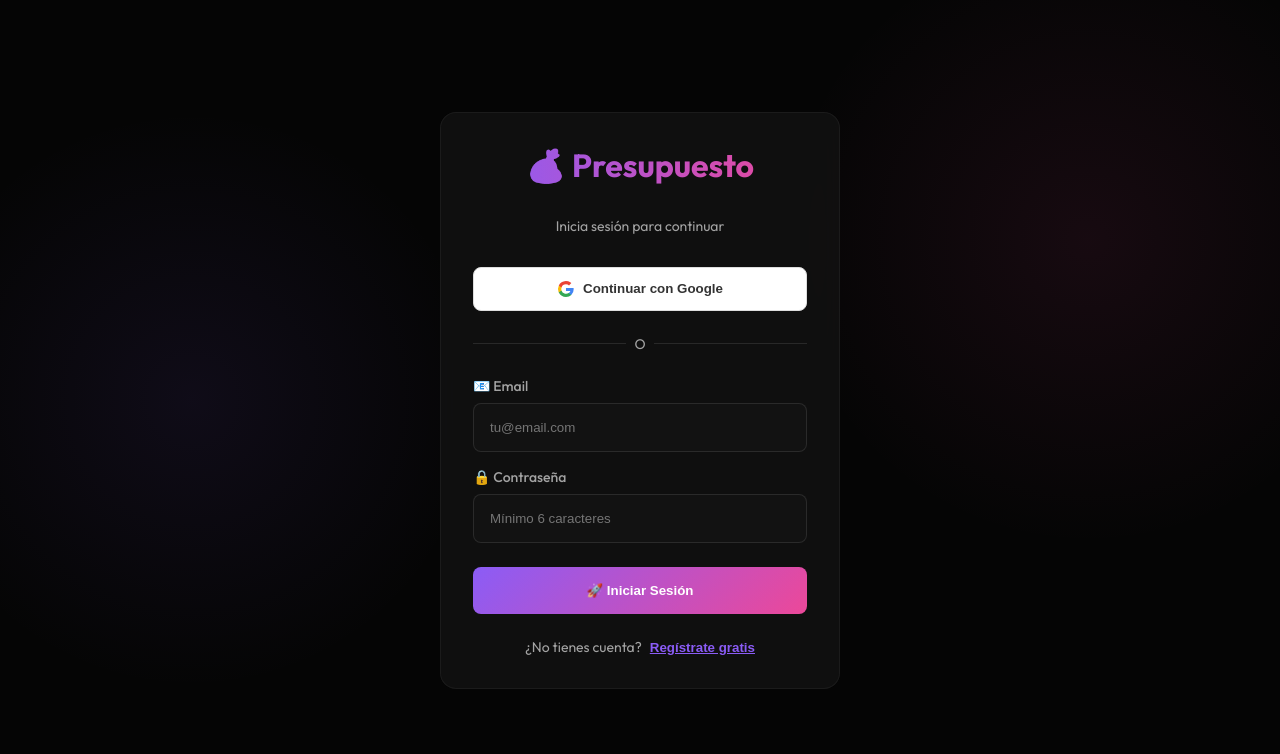
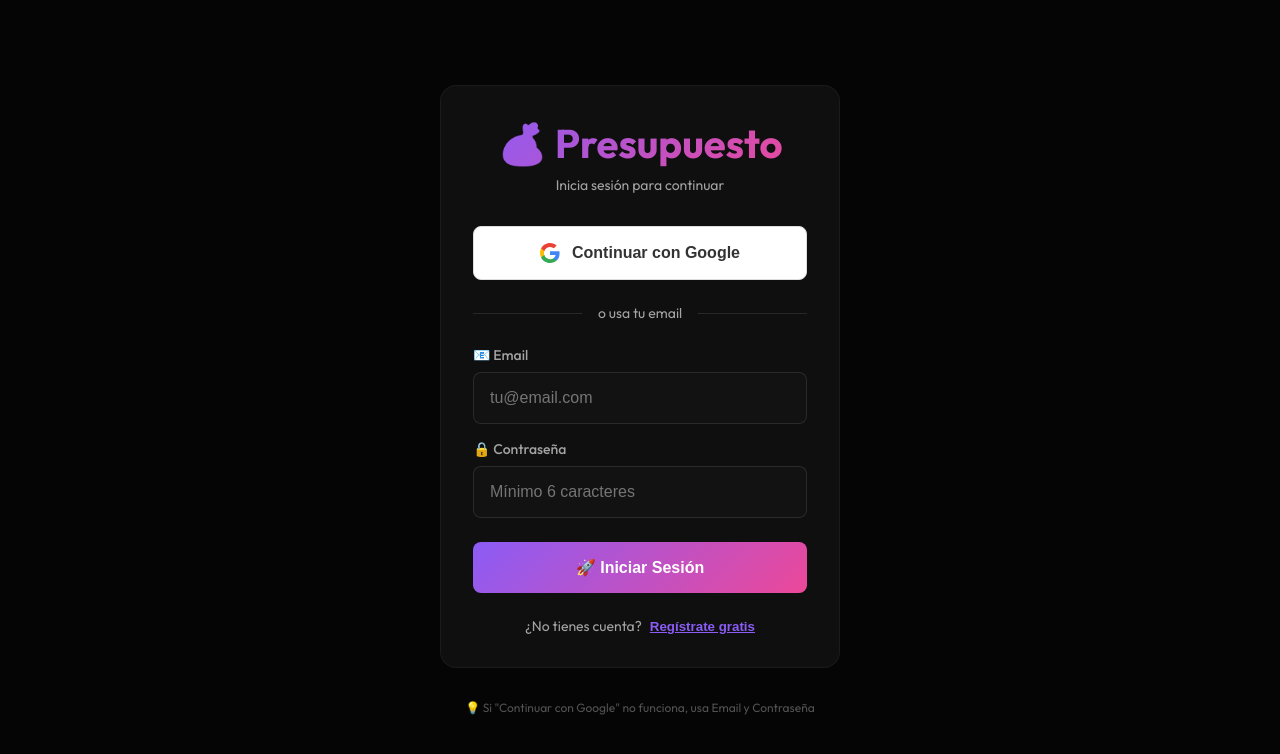
Before and after one commit to pqem/App-Presupuesto, a Next.js app: page /App-Presupuesto/ in a window 1280 px wide. Shown: the top 754 px of the page. Built offline with nearby package versions, Linux system fonts and the light colour scheme; no server answers.

Commit message:
🔧 Simplificar Google Sign-In - versión más robusta

```diff
--- a/src/components/LoginPage.tsx
+++ b/src/components/LoginPage.tsx
@@ -5,7 +5,6 @@ import {
     signInWithEmailAndPassword,
     createUserWithEmailAndPassword,
     GoogleAuthProvider,
-    signInWithPopup,
     signInWithRedirect,
     getRedirectResult
 } from 'firebase/auth';
@@ -18,51 +17,46 @@ export default function LoginPage() {
     const [error, setError] = useState('');
     const [loading, setLoading] = useState(false);
 
-    // Detectar si es móvil
-    const isMobile = () => {
-        return /Android|webOS|iPhone|iPad|iPod|BlackBerry|IEMobile|Opera Mini/i.test(navigator.userAgent);
-    };
-
-    // Manejar resultado de redirect (para móviles)
+    // Manejar resultado de redirect cuando vuelve de Google
     useEffect(() => {
         const handleRedirectResult = async () => {
             try {
                 const result = await getRedirectResult(auth);
                 if (result) {
-                    // Usuario inició sesión con éxito
-                    console.log('Login exitoso con Google');
+                    console.log('✅ Login exitoso con Google');
                 }
             } catch (err: any) {
-                console.error('Error en redirect:', err);
-                setError('Error al iniciar sesión con Google: ' + err.message);
+                console.error('❌ Error en redirect:', err);
+                setError('Error: ' + (err.message || 'No se pudo iniciar sesión con Google'));
             }
         };
         handleRedirectResult();
     }, []);
 
     const handleGoogleLogin = async () => {
+        console.log('🚀 Iniciando Google Sign-In...');
         setError('');
         setLoading(true);
+
         const provider = new GoogleAuthProvider();
 
         try {
-            if (isMobile()) {
-                // En móviles usa redirect (más confiable)
+            console.log('📱 Redirigiendo a Google...');
             await signInWithRedirect(auth, provider);
+            // La página se recargará automáticamente después del redirect
+        } catch (err: any) {
+            console.error('❌ Error:', err);
+            setLoading(false);
+
+            if (err.code === 'auth/operation-not-allowed') {
+                setError('⚠️ Google Sign-In no está habilitado en Firebase Console');
+            } else if (err.code === 'auth/unauthorized-domain') {
+                setError('⚠️ Este dominio no está autorizado en Firebase');
+            } else if (err.code === 'auth/popup-blocked') {
+                setError('⚠️ El navegador bloqueó el popup. Intenta de nuevo');
             } else {
-                // En escritorio usa popup
-                await signInWithPopup(auth, provider);
+                setError('❌ Error: ' + err.message);
             }
-        } catch (err: any) {
-            console.error(err);
-            if (err.code === 'auth/operation-not-allowed') {
-                setError('Google Sign-In no está habilitado. Ve a Firebase Console → Authentication → Sign-in method → Google');
-            } else if (err.code === 'auth/unauthorized-domain') {
-                setError('Este dominio no está autorizado. Agrega tu dominio en Firebase Console → Authentication → Settings → Authorized domains');
-            } else {
-                setError('Error al iniciar sesión con Google: ' + err.message);
-            }
-            setLoading(false);
         }
     };
 
@@ -80,15 +74,15 @@ export default function LoginPage() {
         } catch (err: any) {
             console.error(err);
             if (err.code === 'auth/invalid-credential') {
-                setError('Credenciales incorrectas.');
+                setError('❌ Email o contraseña incorrectos');
             } else if (err.code === 'auth/email-already-in-use') {
-                setError('Este email ya está registrado.');
+                setError('⚠️ Este email ya está registrado');
             } else if (err.code === 'auth/weak-password') {
-                setError('La contraseña debe tener al menos 6 caracteres.');
-            } else if (err.code === 'auth/operation-not-allowed') {
-                setError('El inicio de sesión con email y contraseña no está habilitado en Firebase.');
+                setError('⚠️ La contraseña debe tener al menos 6 caracteres');
+            } else if (err.code === 'auth/invalid-email') {
+                setError('⚠️ Email inválido');
             } else {
-                setError('Error: ' + err.message);
+                setError('❌ Error: ' + err.message);
             }
             setLoading(false);
         }
@@ -101,36 +95,35 @@ export default function LoginPage() {
             alignItems: 'center',
             justifyContent: 'center',
             minHeight: '100vh',
-            padding: '1rem'
+            padding: '1rem',
+            background: 'var(--bg-primary)'
         }}>
             <div className="glass-card" style={{ width: '100%', maxWidth: '400px', padding: '2rem' }}>
+                {/* Logo/Título */}
+                <div style={{ textAlign: 'center', marginBottom: '2rem' }}>
                     <h1 style={{
-                    fontSize: '2rem',
+                        fontSize: '2.5rem',
                         fontWeight: 700,
-                    textAlign: 'center',
-                    marginBottom: '2rem',
-                    background: 'linear-gradient(to right, var(--accent-primary), var(--accent-secondary))',
+                        marginBottom: '0.5rem',
+                        background: 'linear-gradient(135deg, var(--accent-primary), var(--accent-secondary))',
                         WebkitBackgroundClip: 'text',
                         WebkitTextFillColor: 'transparent'
                     }}>
                         💰 Presupuesto
                     </h1>
-
-                <p style={{
-                    textAlign: 'center',
-                    color: 'var(--text-secondary)',
-                    marginBottom: '2rem',
-                    fontSize: '0.875rem'
-                }}>
+                    <p style={{ color: 'var(--text-secondary)', fontSize: '0.875rem' }}>
                         {isLogin ? 'Inicia sesión para continuar' : 'Crea tu cuenta gratis'}
                     </p>
+                </div>
 
+                {/* Botón de Google */}
                 <button
+                    type="button"
                     onClick={handleGoogleLogin}
                     disabled={loading}
                     style={{
                         width: '100%',
-                        padding: '0.75rem',
+                        padding: '1rem',
                         background: 'white',
                         color: '#333',
                         border: '1px solid #ddd',
@@ -141,30 +134,40 @@ export default function LoginPage() {
                         display: 'flex',
                         alignItems: 'center',
                         justifyContent: 'center',
-                        gap: '0.5rem',
-                        transition: 'all 0.2s'
+                        gap: '0.75rem',
+                        fontSize: '1rem',
+                        transition: 'all 0.2s',
+                        opacity: loading ? 0.7 : 1
                     }}
-                    onMouseEnter={(e) => !loading && (e.currentTarget.style.background = '#f8f8f8')}
-                    onMouseLeave={(e) => (e.currentTarget.style.background = 'white')}
                 >
-                    <svg width="18" height="18" viewBox="0 0 18 18">
-                        <path fill="#4285F4" d="M16.51 8H8.98v3h4.3c-.18 1-.74 1.48-1.6 2.04v2.01h2.6a7.8 7.8 0 0 0 2.38-5.88c0-.57-.05-.66-.15-1.18z"/>
-                        <path fill="#34A853" d="M8.98 17c2.16 0 3.97-.72 5.3-1.94l-2.6-2a4.8 4.8 0 0 1-7.18-2.54H1.83v2.07A8 8 0 0 0 8.98 17z"/>
-                        <path fill="#FBBC05" d="M4.5 10.52a4.8 4.8 0 0 1 0-3.04V5.41H1.83a8 8 0 0 0 0 7.18l2.67-2.07z"/>
-                        <path fill="#EA4335" d="M8.98 4.18c1.17 0 2.23.4 3.06 1.2l2.3-2.3A8 8 0 0 0 1.83 5.4L4.5 7.49a4.77 4.77 0 0 1 4.48-3.3z"/>
+                    <svg width="20" height="20" viewBox="0 0 20 20">
+                        <path fill="#4285F4" d="M19.6 10.23c0-.82-.1-1.42-.25-2.05H10v3.72h5.5c-.15.96-.74 2.31-2.04 3.22v2.45h3.16c1.89-1.73 2.98-4.3 2.98-7.34z"/>
+                        <path fill="#34A853" d="M13.46 15.13c-.83.59-1.96 1-3.46 1-2.64 0-4.88-1.74-5.68-4.15H1.07v2.52C2.72 17.75 6.09 20 10 20c2.7 0 4.96-.89 6.62-2.42l-3.16-2.45z"/>
+                        <path fill="#FBBC05" d="M3.99 10c0-.69.12-1.35.32-1.97V5.51H1.07A9.973 9.973 0 000 10c0 1.61.39 3.14 1.07 4.49l3.24-2.52c-.2-.62-.32-1.28-.32-1.97z"/>
+                        <path fill="#EA4335" d="M10 3.88c1.88 0 3.13.81 3.85 1.48l2.84-2.76C14.96.99 12.7 0 10 0 6.09 0 2.72 2.25 1.07 5.51l3.24 2.52C5.12 5.62 7.36 3.88 10 3.88z"/>
                     </svg>
-                    {loading ? 'Procesando...' : 'Continuar con Google'}
+                    {loading ? 'Redirigiendo...' : 'Continuar con Google'}
                 </button>
 
+                {/* Separador */}
                 <div style={{ display: 'flex', alignItems: 'center', marginBottom: '1.5rem' }}>
                     <div style={{ flex: 1, height: '1px', background: 'var(--border-medium)' }}></div>
-                    <span style={{ padding: '0 0.5rem', color: 'var(--text-secondary)', fontSize: '0.875rem' }}>O</span>
+                    <span style={{ padding: '0 1rem', color: 'var(--text-secondary)', fontSize: '0.875rem' }}>
+                        o usa tu email
+                    </span>
                     <div style={{ flex: 1, height: '1px', background: 'var(--border-medium)' }}></div>
                 </div>
 
+                {/* Formulario Email/Password */}
                 <form onSubmit={handleSubmit} style={{ display: 'flex', flexDirection: 'column', gap: '1rem' }}>
                     <div>
-                        <label style={{ display: 'block', marginBottom: '0.5rem', color: 'var(--text-secondary)', fontSize: '0.875rem', fontWeight: 500 }}>
+                        <label style={{
+                            display: 'block',
+                            marginBottom: '0.5rem',
+                            color: 'var(--text-secondary)',
+                            fontSize: '0.875rem',
+                            fontWeight: 500
+                        }}>
                             📧 Email
                         </label>
                         <input
@@ -173,19 +176,27 @@ export default function LoginPage() {
                             onChange={(e) => setEmail(e.target.value)}
                             placeholder="tu@email.com"
                             required
+                            disabled={loading}
                             style={{
                                 width: '100%',
                                 padding: '1rem',
                                 background: 'var(--bg-tertiary)',
                                 border: '1px solid var(--border-medium)',
                                 borderRadius: 'var(--radius-md)',
-                                color: 'white'
+                                color: 'white',
+                                fontSize: '1rem'
                             }}
                         />
                     </div>
 
                     <div>
-                        <label style={{ display: 'block', marginBottom: '0.5rem', color: 'var(--text-secondary)', fontSize: '0.875rem', fontWeight: 500 }}>
+                        <label style={{
+                            display: 'block',
+                            marginBottom: '0.5rem',
+                            color: 'var(--text-secondary)',
+                            fontSize: '0.875rem',
+                            fontWeight: 500
+                        }}>
                             🔒 Contraseña
                         </label>
                         <input
@@ -194,31 +205,35 @@ export default function LoginPage() {
                             onChange={(e) => setPassword(e.target.value)}
                             placeholder="Mínimo 6 caracteres"
                             required
+                            disabled={loading}
                             style={{
                                 width: '100%',
                                 padding: '1rem',
                                 background: 'var(--bg-tertiary)',
                                 border: '1px solid var(--border-medium)',
                                 borderRadius: 'var(--radius-md)',
-                                color: 'white'
+                                color: 'white',
+                                fontSize: '1rem'
                             }}
                         />
                     </div>
 
+                    {/* Mensaje de error */}
                     {error && (
                         <div style={{
                             padding: '1rem',
                             background: 'rgba(239, 68, 68, 0.1)',
-                            border: '1px solid var(--accent-danger)',
+                            border: '1px solid rgba(239, 68, 68, 0.3)',
                             borderRadius: 'var(--radius-md)',
                             color: 'var(--accent-danger)',
                             fontSize: '0.875rem',
                             lineHeight: 1.5
                         }}>
-                            ⚠️ {error}
+                            {error}
                         </div>
                     )}
 
+                    {/* Botón de submit */}
                     <button
                         type="submit"
                         disabled={loading}
@@ -230,6 +245,7 @@ export default function LoginPage() {
                             borderRadius: 'var(--radius-md)',
                             fontWeight: 600,
                             cursor: loading ? 'wait' : 'pointer',
+                            fontSize: '1rem',
                             marginTop: '0.5rem',
                             opacity: loading ? 0.7 : 1,
                             transition: 'all 0.2s'
@@ -239,18 +255,26 @@ export default function LoginPage() {
                     </button>
                 </form>
 
-                <p style={{ textAlign: 'center', marginTop: '1.5rem', color: 'var(--text-secondary)', fontSize: '0.875rem' }}>
+                {/* Toggle Login/Registro */}
+                <p style={{
+                    textAlign: 'center',
+                    marginTop: '1.5rem',
+                    color: 'var(--text-secondary)',
+                    fontSize: '0.875rem'
+                }}>
                     {isLogin ? '¿No tienes cuenta?' : '¿Ya tienes cuenta?'}
                     <button
+                        type="button"
                         onClick={() => {
                             setIsLogin(!isLogin);
                             setError('');
                         }}
+                        disabled={loading}
                         style={{
                             background: 'none',
                             border: 'none',
                             color: 'var(--accent-primary)',
-                            cursor: 'pointer',
+                            cursor: loading ? 'wait' : 'pointer',
                             marginLeft: '0.5rem',
                             fontWeight: 600,
                             textDecoration: 'underline'
@@ -260,6 +284,17 @@ export default function LoginPage() {
                     </button>
                 </p>
             </div>
+
+            {/* Nota de desarrollo (puedes quitarla después) */}
+            <p style={{
+                marginTop: '2rem',
+                color: 'var(--text-muted)',
+                fontSize: '0.75rem',
+                textAlign: 'center',
+                maxWidth: '400px'
+            }}>
+                💡 Si "Continuar con Google" no funciona, usa Email y Contraseña
+            </p>
         </div>
     );
 }
```
Lines whose indentation alone changed are shown as unchanged.
